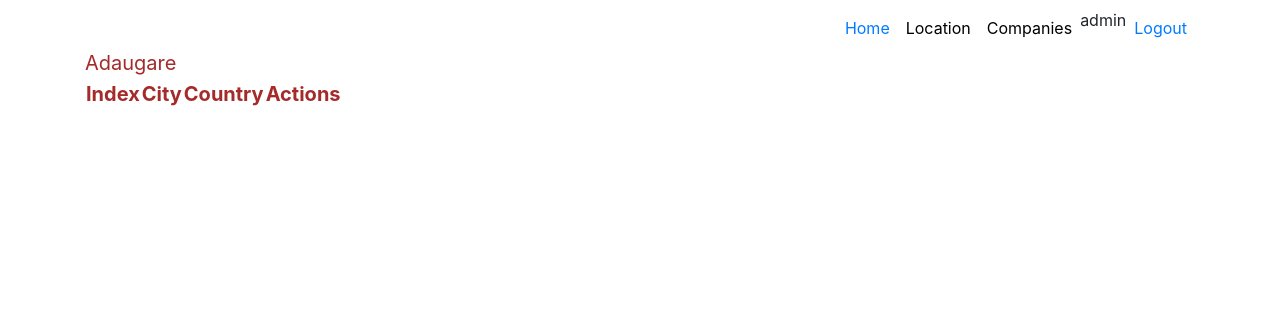
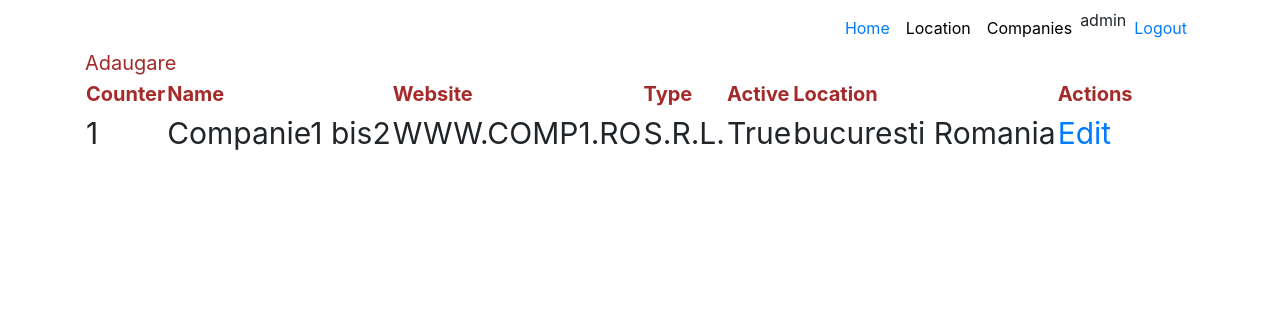
Before and after one commit to alexandrabrt/Grupa3SIIT, a Django app: page /companies/ in a window 1280 px wide. Shown: the top 316 px of the page. Run offline with Django 3.2, Linux system fonts and the light colour scheme; a user stored in the database is signed in; data comes from the database, SQL or seed files in the repository; both versions use the stored data as it was after the commit; lists and menus that the app fills with data are empty; some libraries are stand-ins or nearby versions.

Commit message:
16.12.2020

```diff
--- a/proiect/aplicatie2/urls.py
+++ b/proiect/aplicatie2/urls.py
@@ -7,5 +7,5 @@ app_name = 'aplicatie2'
 urlpatterns = [
     path('', views.HomeIndex.as_view(), name="home"),
     path('add_companies/', views.CreateCompaniesView.as_view(), name="adaugare"),
-    # path('edit_location/<int:pk>/', views.UpdateLocationView.as_view(), name="modificare"),
+    path('edit_companies/<int:pk>/', views.UpdateCompaniesView.as_view(), name="modificare"),
 ]
--- a/proiect/aplicatie2/views.py
+++ b/proiect/aplicatie2/views.py
@@ -1,5 +1,5 @@
 from django.contrib.auth.mixins import LoginRequiredMixin
-from django.shortcuts import render
+from django.shortcuts import render, redirect
 
 # Create your views here.
 # ListView => Afisare date
@@ -8,6 +8,8 @@ from django.shortcuts import render
 # DeleteView => Stergere date
 from django.urls import reverse
 from django.views.generic import ListView, CreateView, UpdateView
+
+from aplicatie2.forms import CompaniesForm
 from aplicatie2.models import Companies
 
 
@@ -19,17 +21,19 @@ class HomeIndex(LoginRequiredMixin, ListView):
 
 class CreateCompaniesView(LoginRequiredMixin, CreateView):
     model = Companies
-    fields = ['name', 'website', 'type', 'active', 'location']
-    template_name = 'aplicatie2/companies_index.html'
+    # fields = ['name', 'website', 'type', 'active', 'location']
+    form_class = CompaniesForm
+    template_name = 'aplicatie1/location_form.html'
 
     def get_success_url(self):
         return reverse('aplicatie2:home')
 
 
-# class UpdateLocationView(LoginRequiredMixin, UpdateView):
-#     model = Location
-#     fields = ['city', 'country']
-#     template_name = 'aplicatie1/location_form.html'
-#
-#     def get_success_url(self):
-#         return reverse('aplicatie1:home')
+class UpdateCompaniesView(LoginRequiredMixin, UpdateView):
+    model = Companies
+    # fields = ['name', 'website', 'type', 'active', 'location']
+    form_class = CompaniesForm
+    template_name = 'aplicatie1/location_form.html'
+
+    def get_success_url(self):
+        return reverse('aplicatie2:modificare', kwargs={'pk': self.kwargs['pk']})
--- a/proiect/templates/aplicatie1/location_form.html
+++ b/proiect/templates/aplicatie1/location_form.html
@@ -7,6 +7,7 @@
         {% for field in form %}
             {{ field.label }}
             {{ field }}
+            {{ field.errors }}
         {% endfor %}
         <button type="submit" class="btn btn-success">Salveaza</button>
     </form>
--- a/proiect/templates/aplicatie2/companies_index.html
+++ b/proiect/templates/aplicatie2/companies_index.html
@@ -1,22 +1,28 @@
 {% extends 'base.html' %}
 {% block content %}
-<br>
     <br>
-    <a href="{% url 'aplicatie1:adaugare' %}" class="header_style">Adaugare</a>
+    <br>
+    <a href="{% url 'aplicatie2:adaugare' %}" class="header_style">Adaugare</a>
     <table id="id_tabel">
         <thead class="header_style">
-        <th>Index</th>
-        <th>City</th>
-        <th>Country</th>
+        <th>Counter</th>
+        <th>Name</th>
+        <th>Website</th>
+        <th>Type</th>
+        <th>Active</th>
+        <th>Location</th>
         <th>Actions</th>
         </thead>
         <tbody>
-        {% for item in all_locations %}
+        {% for item in all_companies %}
             <tr>
                 <td>{{ forloop.counter }}</td>
-                <td>{{ item.city }}</td>
-                <td>{{ item.country|upper }}</td>
-                <td><a href="{% url 'aplicatie1:modificare' item.id %}">Edit</a></td>
+                <td>{{ item.name }}</td>
+                <td>{{ item.website|upper }}</td>
+                <td>{{ item.type }}</td>
+                <td>{{ item.active }}</td>
+                <td>{{ item.location.city }} {{ item.location.country }}</td>
+                <td><a href="{% url 'aplicatie2:modificare' item.id %}">Edit</a></td>
             </tr>
         {% endfor %}
         </tbody>
```
Also changed, not shown: proiect/aplicatie1/forms.py (added, +33 -0 lines), proiect/aplicatie1/views.py (+15 -2 lines), proiect/aplicatie2/forms.py (added, +17 -0 lines), proiect/aplicatie2/migrations/0001_initial.py (added), proiect/db.sqlite3.
